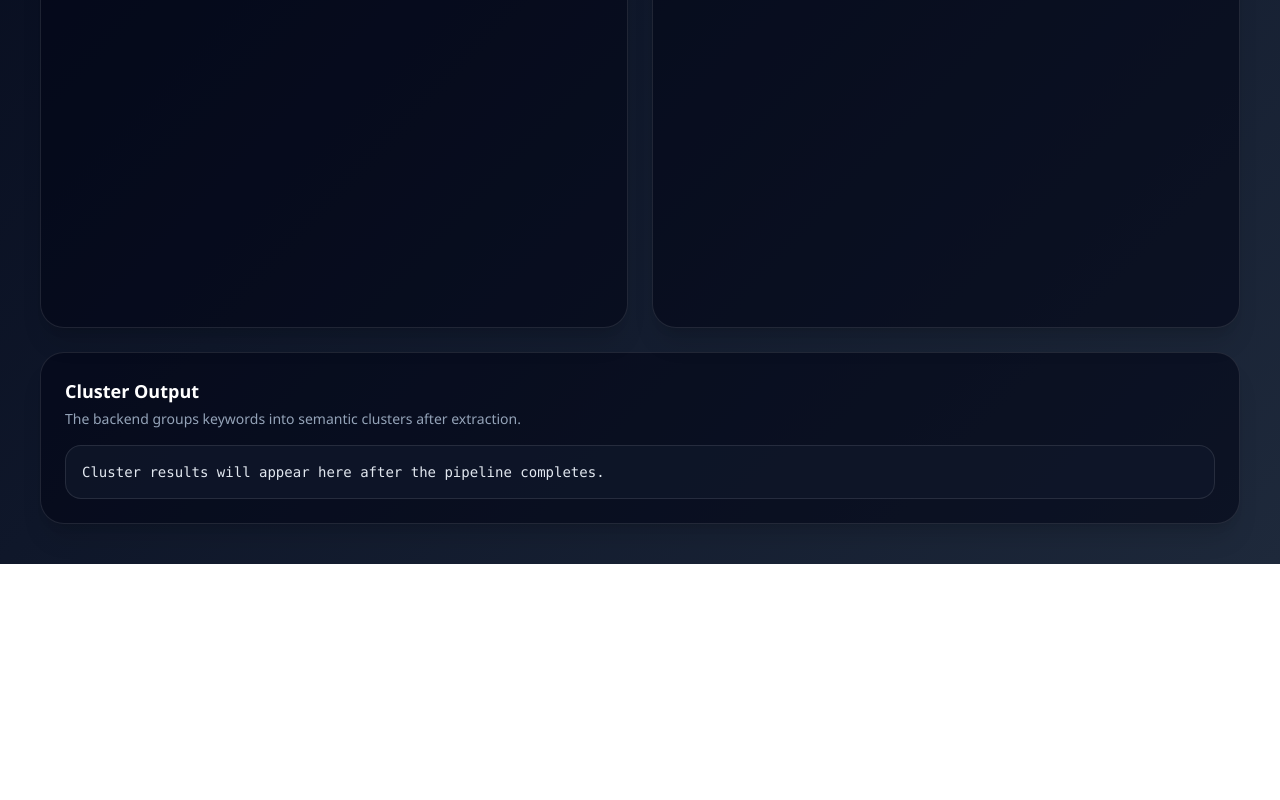
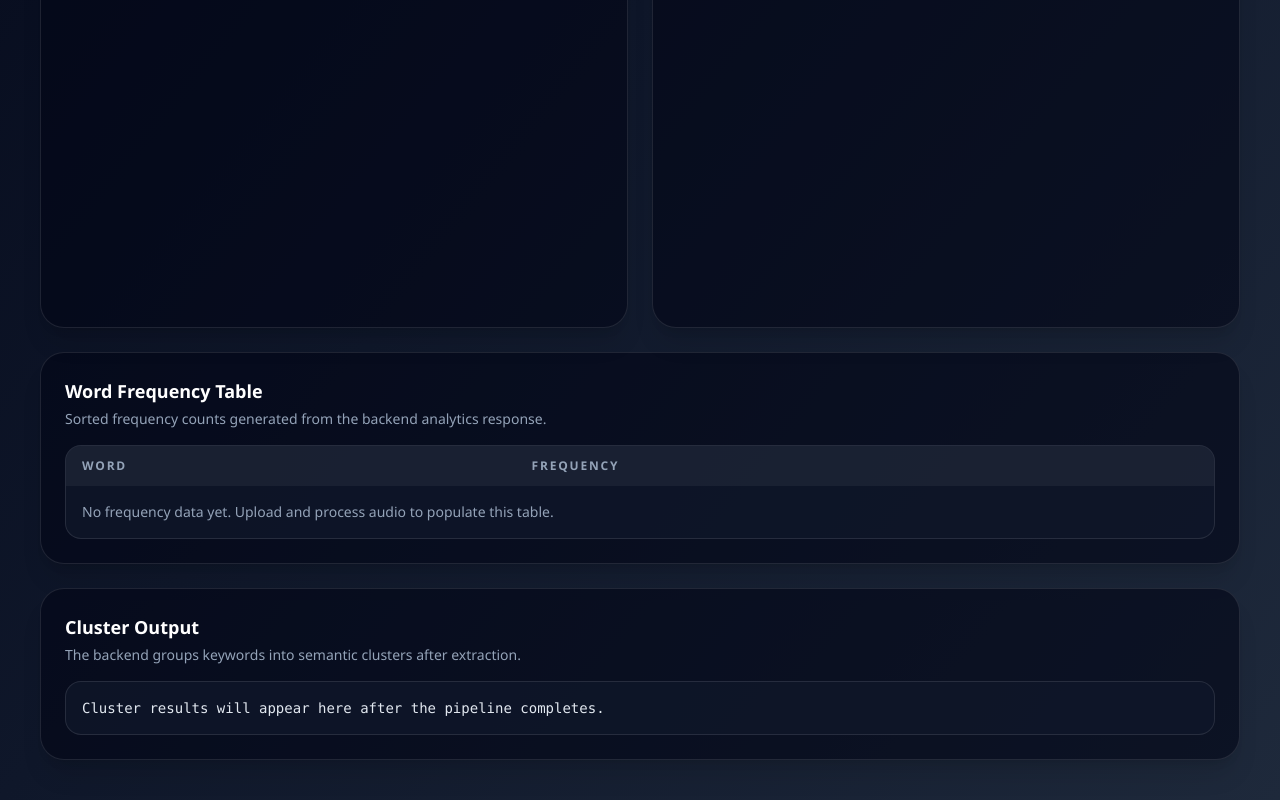
Before and after one commit to Nithish-1622/Database-Accelerator-v1, a React (Vite) app in the folder frontend/: page /audio in a window 1280 px wide. Shown: the part 780-1580 px from the top of the page. Before the commit the page ends 1344 px from the top, so only its background shows below. Built offline with nearby package versions, Linux system fonts and the light colour scheme.

Commit message:
Fix : ffmpeg bugs and frontend rendering

```diff
--- a/frontend/src/pages/AudioPage.jsx
+++ b/frontend/src/pages/AudioPage.jsx
@@ -31,13 +31,19 @@ export default function AudioPage() {
     }))
   }, [audioId])
 
+  const frequencyRows = useMemo(() => {
+    return Object.entries(histogram || {})
+      .map(([word, count]) => ({ word, count: Number(count) || 0 }))
+      .sort((a, b) => b.count - a.count)
+  }, [histogram])
+
   const runPipeline = async (uploadedAudioId) => {
     setIsRunning(true)
     setError('')
     try {
       setMessage('Transcribing audio automatically...')
       const transcriptRes = await audioService.postTranscription({ audio_id: uploadedAudioId })
-      const transcriptText = transcriptRes.transcript?.transcript || ''
+      const transcriptText = transcriptRes?.transcript || transcriptRes?.text || ''
       setTranscript(transcriptText)
 
       setMessage('Extracting keywords and frequencies...')
@@ -246,6 +252,37 @@ export default function AudioPage() {
         </section>
 
         <section className="rounded-3xl border border-white/10 bg-slate-950/60 p-6 shadow-xl">
+          <h3 className="text-lg font-semibold text-white">Word Frequency Table</h3>
+          <p className="mt-1 text-sm text-slate-400">Sorted frequency counts generated from the backend analytics response.</p>
+          <div className="mt-4 overflow-auto rounded-2xl border border-white/10 bg-slate-900/80">
+            <table className="min-w-full text-left text-sm text-slate-200">
+              <thead className="bg-white/5 text-xs uppercase tracking-[0.15em] text-slate-400">
+                <tr>
+                  <th className="px-4 py-3">Word</th>
+                  <th className="px-4 py-3">Frequency</th>
+                </tr>
+              </thead>
+              <tbody>
+                {frequencyRows.length > 0 ? (
+                  frequencyRows.map((row) => (
+                    <tr key={row.word} className="border-t border-white/10">
+                      <td className="px-4 py-3 font-medium text-white">{row.word}</td>
+                      <td className="px-4 py-3">{row.count}</td>
+                    </tr>
+                  ))
+                ) : (
+                  <tr>
+                    <td className="px-4 py-4 text-slate-400" colSpan={2}>
+                      No frequency data yet. Upload and process audio to populate this table.
+                    </td>
+                  </tr>
+                )}
+              </tbody>
+            </table>
+          </div>
+        </section>
+
+        <section className="rounded-3xl border border-white/10 bg-slate-950/60 p-6 shadow-xl">
           <h3 className="text-lg font-semibold text-white">Cluster Output</h3>
           <p className="mt-1 text-sm text-slate-400">The backend groups keywords into semantic clusters after extraction.</p>
           <div className="mt-4 overflow-auto rounded-2xl border border-white/10 bg-slate-900/80 p-4 text-sm text-slate-200">
```
Also changed, not shown: 1 other file (tests, documents, lock files or other folders).
